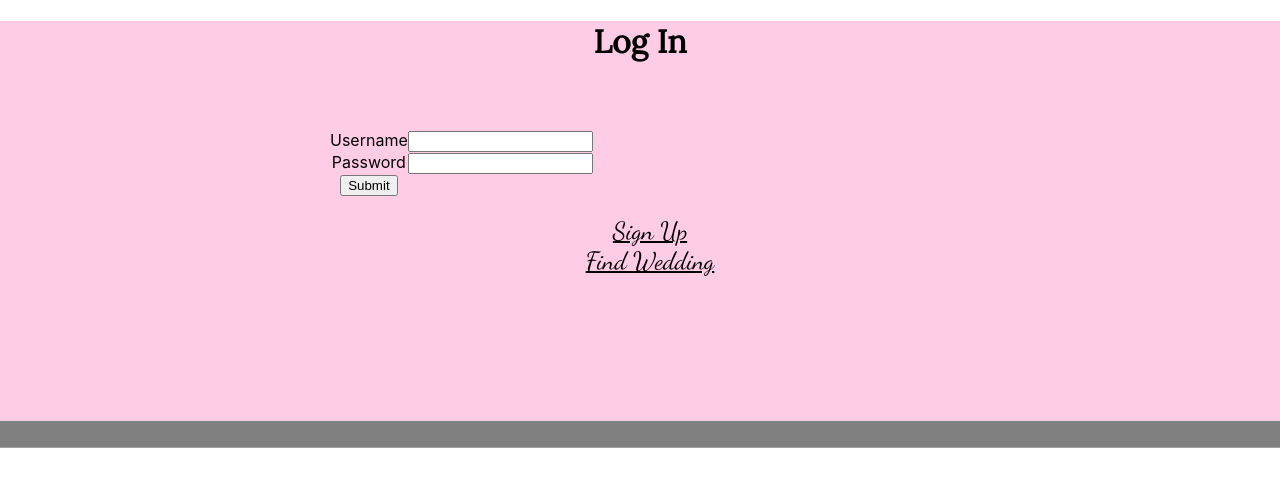
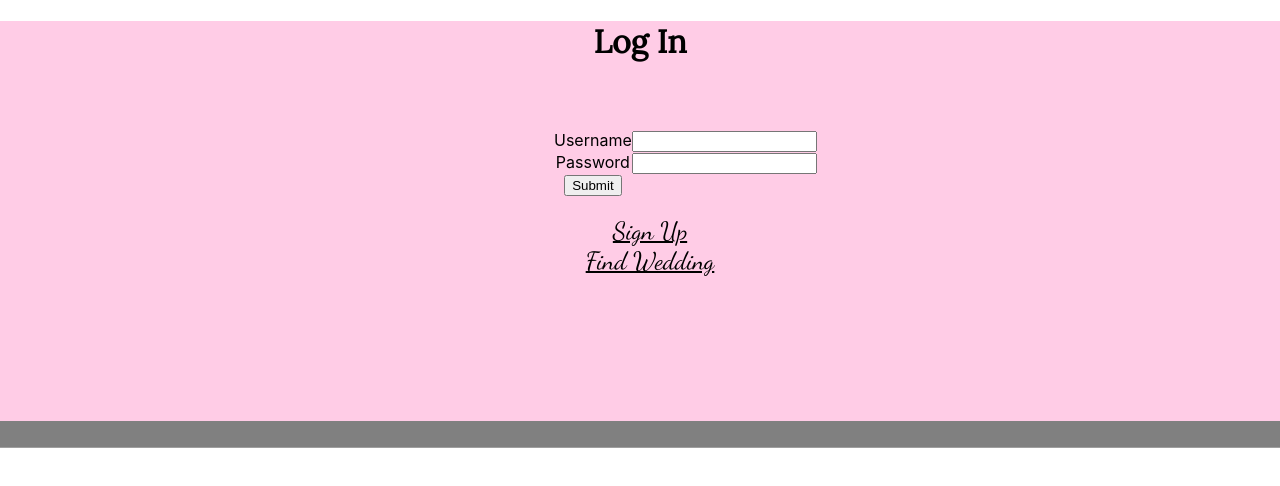
Before and after one commit to Kkelly22/wedding-itinerary-app, a React (Create React App) app in the folder client/: page /login in a window 1280 px wide. Shown: the top 486 px of the page. Built offline with nearby package versions, Linux system fonts and the light colour scheme.

Commit message:
centered forms after adjusting display to table

```diff
--- a/client/src/App.css
+++ b/client/src/App.css
@@ -60,13 +60,18 @@ h1, h2, h3, h4, h5, h6 {
   font-family: 'Lora', serif;
 }
 
-form  { display: table;
+form  {
+  display: table;
+  padding-left: 35%;
 }
-p     { display: table-row;
+p     {
+  display: table-row;
 }
-label { display: table-cell;
+label {
+  display: table-cell;
 }
-input { display: table-cell;
+input {
+  display: table-cell;
 }
 
 
```
